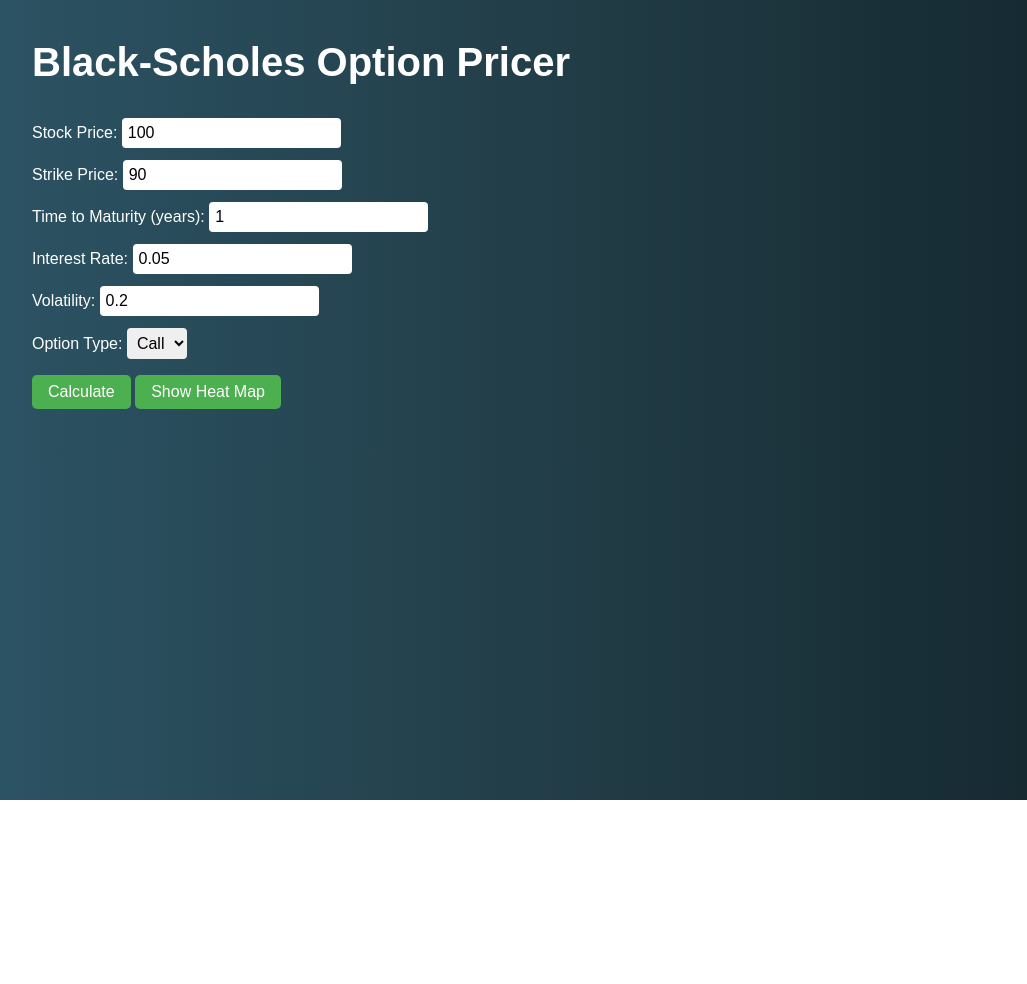
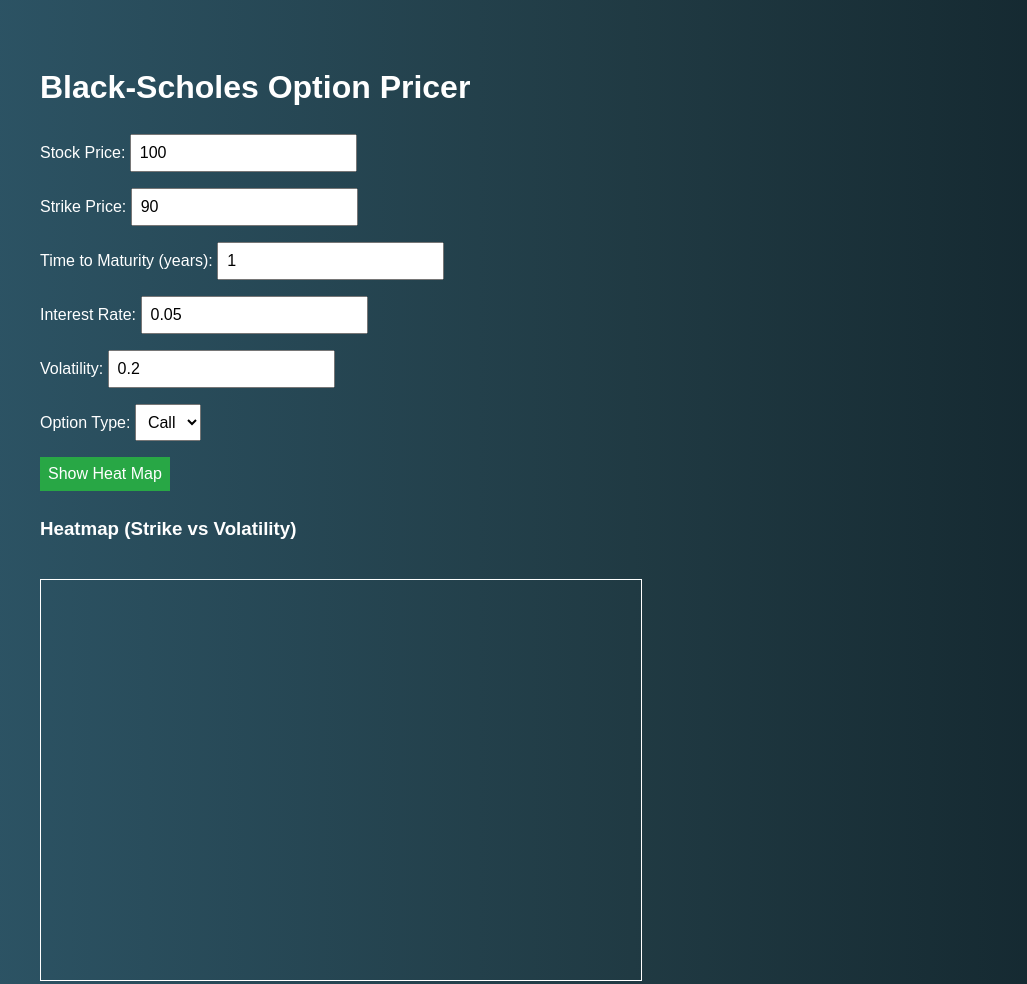
Before and after one commit to SamuelLi1225/black-scholes-frontend, a plain HTML site: page index.html in a window 1280 px wide. Shown: the top 984 px of the page, without its empty margins (8-1035 px from the left). Before the commit the page ends 800 px from the top, so only its background shows below. Drawn offline with Linux system fonts and the light colour scheme.

Commit message:
Update index.html

```diff
--- a/index.html
+++ b/index.html
@@ -2,142 +2,112 @@
 <html lang="en">
 <head>
   <meta charset="UTF-8" />
-  <meta name="viewport" content="width=device-width, initial-scale=1.0"/>
+  <meta name="viewport" content="width=device-width, initial-scale=1.0" />
   <title>Black-Scholes Option Pricer</title>
   <style>
     body {
       font-family: Arial, sans-serif;
-      margin: 40px;
-      background: #0f2027;
       background: linear-gradient(to right, #2c5364, #203a43, #0f2027);
-      color: #fff;
+      color: white;
+      padding: 40px;
     }
     h1 {
-      font-size: 2.5em;
+      font-size: 32px;
+      margin-bottom: 20px;
     }
-    label, input, select, button {
-      margin: 6px 0;
-      font-size: 1em;
-    }
-    input, select {
-      padding: 6px;
-      border-radius: 4px;
-      border: none;
+    input, select, button {
+      margin: 8px 0;
+      padding: 8px;
+      font-size: 16px;
     }
     button {
-      background-color: #4CAF50;
+      background-color: #28a745;
       color: white;
-      padding: 8px 16px;
       border: none;
-      border-radius: 5px;
-      margin-top: 10px;
       cursor: pointer;
     }
-    #result {
+    canvas {
       margin-top: 20px;
-      font-size: 1.3em;
-    }
-    table {
-      margin-top: 30px;
-      border-collapse: collapse;
-    }
-    td, th {
-      border: 1px solid #999;
-      padding: 6px 10px;
-      text-align: center;
-    }
-    .heat {
-      background: linear-gradient(to top, #1b2735, #090a0f);
-      color: white;
+      border: 1px solid white;
     }
   </style>
 </head>
 <body>
   <h1>Black-Scholes Option Pricer</h1>
-
-  <label>Stock Price: <input type="number" id="stockPrice" value="100" /></label><br>
-  <label>Strike Price: <input type="number" id="strikePrice" value="90" /></label><br>
-  <label>Time to Maturity (years): <input type="number" id="time" value="1" step="0.1" /></label><br>
-  <label>Interest Rate: <input type="number" id="rate" value="0.05" step="0.01" /></label><br>
-  <label>Volatility: <input type="number" id="volatility" value="0.2" step="0.01" /></label><br>
+  <label>Stock Price: <input type="number" id="stockPrice" value="100" /></label><br/>
+  <label>Strike Price: <input type="number" id="strikePrice" value="90" /></label><br/>
+  <label>Time to Maturity (years): <input type="number" id="time" value="1" /></label><br/>
+  <label>Interest Rate: <input type="number" step="0.01" id="rate" value="0.05" /></label><br/>
+  <label>Volatility: <input type="number" step="0.01" id="volatility" value="0.2" /></label><br/>
   <label>Option Type:
     <select id="optionType">
       <option value="call">Call</option>
       <option value="put">Put</option>
     </select>
-  </label><br>
+  </label><br/>
+  <button onclick="generateHeatmapData()">Show Heat Map</button>
 
-  <button onclick="getOptionPrice()">Calculate</button>
-  <button onclick="generateHeatmap()">Show Heat Map</button>
-
-  <div id="result"></div>
-  <div id="heatmap"></div>
+  <h3>Heatmap (Strike vs Volatility)</h3>
+  <canvas id="heatmap" width="600" height="400"></canvas>
 
   <script>
-    const API_BASE = "https://black-scholes-api-w8et.onrender.com";
+    function generateHeatmapData() {
+      const basePrice = parseFloat(document.getElementById("stockPrice").value);
+      const time = parseFloat(document.getElementById("time").value);
+      const rate = parseFloat(document.getElementById("rate").value);
+      const optionType = document.getElementById("optionType").value;
 
-    async function getOptionPrice() {
-      const data = collectInputs();
-      const res = await fetch(`${API_BASE}/price`, {
-        method: "POST",
-        headers: {'Content-Type': 'application/json'},
-        body: JSON.stringify(data)
+      const strikes = Array.from({ length: 11 }, (_, i) => basePrice * 0.8 + i * (basePrice * 0.05));
+      const vols = Array.from({ length: 11 }, (_, i) => 0.1 + i * 0.05);
+      const data = [];
+
+      let pending = strikes.length * vols.length;
+      strikes.forEach((strike, i) => {
+        data[i] = [];
+        vols.forEach((vol, j) => {
+          fetch("https://black-scholes-api-w8et.onrender.com/price", {
+            method: "POST",
+            headers: { "Content-Type": "application/json" },
+            body: JSON.stringify({
+              S: basePrice,
+              K: strike,
+              T: time,
+              r: rate,
+              sigma: vol,
+              option_type: optionType,
+            }),
+          })
+          .then((res) => res.json())
+          .then((result) => {
+            data[i][j] = result.price;
+            pending--;
+            if (pending === 0) drawHeatmap(strikes, vols, data);
+          });
+        });
       });
-      const result = await res.json();
-      document.getElementById('result').innerText = `Option Price: $${result.price.toFixed(2)}`;
     }
 
-    function collectInputs() {
-      return {
-        S: parseFloat(document.getElementById('stockPrice').value),
-        K: parseFloat(document.getElementById('strikePrice').value),
-        T: parseFloat(document.getElementById('time').value),
-        r: parseFloat(document.getElementById('rate').value),
-        sigma: parseFloat(document.getElementById('volatility').value),
-        option_type: document.getElementById('optionType').value
-      };
-    }
+    function drawHeatmap(strikes, vols, data) {
+      const canvas = document.getElementById("heatmap");
+      const ctx = canvas.getContext("2d");
+      ctx.clearRect(0, 0, canvas.width, canvas.height);
 
-    async function generateHeatmap() {
-      const heatmapDiv = document.getElementById('heatmap');
-      heatmapDiv.innerHTML = "<h2>Heatmap (Strike vs Volatility)</h2>";
+      const cellWidth = canvas.width / vols.length;
+      const cellHeight = canvas.height / strikes.length;
 
-      const base = collectInputs();
-      const strikePrices = [80, 85, 90, 95, 100, 105, 110];
-      const volatilities = [0.1, 0.15, 0.2, 0.25, 0.3, 0.35];
+      const allPrices = data.flat();
+      const min = Math.min(...allPrices);
+      const max = Math.max(...allPrices);
 
-      let table = "<table><tr><th>Strike \\ Vol</th>";
-      for (let v of volatilities) table += `<th>${v}</th>`;
-      table += "</tr>";
-
-      for (let k of strikePrices) {
-        table += `<tr><td>${k}</td>`;
-        for (let v of volatilities) {
-          const payload = { ...base, K: k, sigma: v };
-          const res = await fetch(`${API_BASE}/price`, {
-            method: "POST",
-            headers: {'Content-Type': 'application/json'},
-            body: JSON.stringify(payload)
-          });
-          const json = await res.json();
-          const price = json.price.toFixed(2);
-          const bg = getColor(price);
-          table += `<td style="background-color: ${bg}; color: white;">$${price}</td>`;
-        }
-        table += "</tr>";
-      }
-
-      table += "</table>";
-      heatmapDiv.innerHTML += table;
-    }
-
-    function getColor(price) {
-      const p = parseFloat(price);
-      if (p > 20) return "#00429d";
-      if (p > 15) return "#2e59a8";
-      if (p > 10) return "#4e78b1";
-      if (p > 5) return "#82a6c2";
-      return "#c2ddec";
+      strikes.forEach((_, i) => {
+        vols.forEach((_, j) => {
+          const price = data[i][j];
+          const norm = (price - min) / (max - min);
+          const color = `hsl(${240 - 240 * norm}, 100%, 50%)`;
+          ctx.fillStyle = color;
+          ctx.fillRect(j * cellWidth, i * cellHeight, cellWidth, cellHeight);
+        });
+      });
     }
   </script>
 </body>
```
